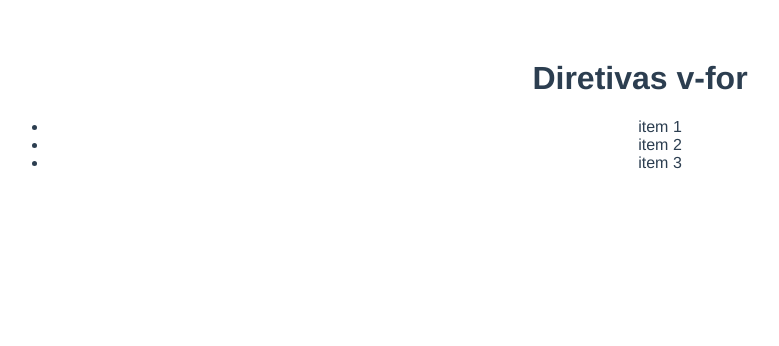
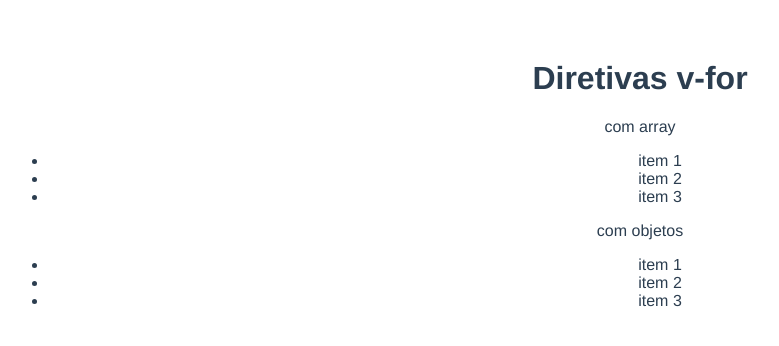
Before and after one commit to miguelgabriel01/VueJSAulas, a Vue app in the folder diretivav-for/: page / in a window 1280 px wide. Shown: the top 346 px of the page, without its empty margins (0-779 px from the left). Built offline with nearby package versions, Linux system fonts and the light colour scheme.

Commit message:
Exemplo de v-for com obj

```diff
--- a/diretivav-for/src/App.vue
+++ b/diretivav-for/src/App.vue
@@ -1,9 +1,16 @@
 <template>
   <div id="app">
     <h1>Diretivas v-for</h1>
+    <p>com array</p>
     <ul>
       <li v-for="(item,index) in todos" :key="index">
         {{item}}
+      </li>
+    </ul>
+    <p>com objetos</p>
+        <ul>
+      <li v-for="(item2,index) in todos" :key="index">
+        {{item2}}
       </li>
     </ul>
   </div>
@@ -18,6 +25,10 @@ export default {
   data(){
     return{
       todos:['item 1','item 2','item 3'],
+      todos2:{
+        item1:'item um',
+        item2:'item dois',
+      }
     }
   }
 }
```
